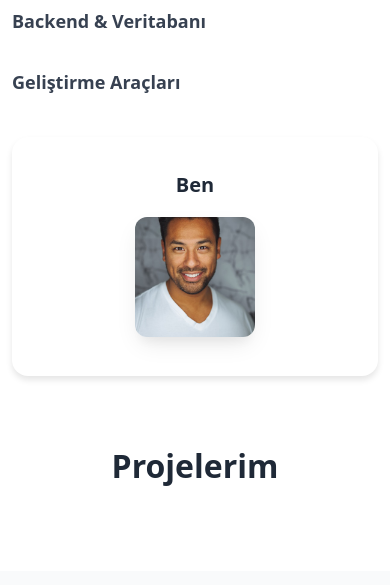
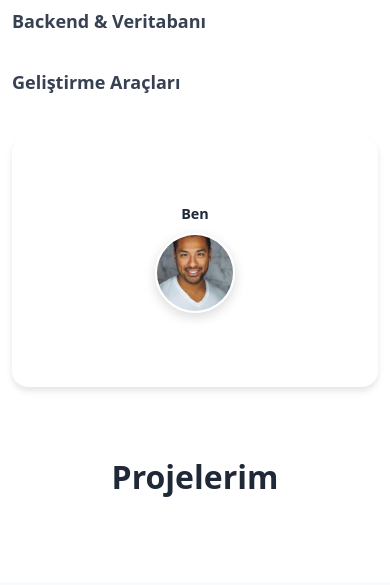
Before and after one commit to burak0aydin/Blog, a website: page index.html in a window 390 px wide. Shown: the part 1420-2005 px from the top of the page. Drawn offline with nearby package versions, Linux system fonts and the light colour scheme.

Commit message:
Make profile image much smaller and more aesthetic - circular design

```diff
--- a/styles.css
+++ b/styles.css
@@ -205,8 +205,12 @@ body {
 .about-visual {
     background-color: #ffffff;
     border-radius: 1rem;
-    padding: 2rem;
+    padding: 1.5rem;
     box-shadow: 0 4px 6px rgba(0, 0, 0, 0.1);
+    display: flex;
+    align-items: center;
+    justify-content: center;
+    min-height: 250px; /* Sabit minimum yükseklik */
 }
 
 .featured-content h4 {
@@ -1129,55 +1133,66 @@ body {
 .featured-image-container {
     position: relative;
     width: 100%;
-    max-width: 200px; /* Daha küçük boyut */
+    max-width: 120px; /* Çok daha küçük */
     margin: 0 auto;
 }
 
 .profile-image {
     width: 100%;
-    height: 200px; /* Sabit yükseklik */
-    border-radius: 1rem;
-    box-shadow: 0 10px 25px -5px rgba(0, 0, 0, 0.1), 0 10px 10px -5px rgba(0, 0, 0, 0.04);
+    height: 120px; /* Çok daha küçük sabit yükseklik */
+    border-radius: 50%; /* Tamamen yuvarlak */
+    box-shadow: 0 4px 12px rgba(0, 0, 0, 0.15);
     transition: transform 0.3s ease, box-shadow 0.3s ease;
     object-fit: cover;
     object-position: center;
+    border: 3px solid #ffffff;
 }
 
 .profile-image:hover {
-    transform: translateY(-5px);
-    box-shadow: 0 20px 35px -5px rgba(0, 0, 0, 0.15), 0 10px 15px -5px rgba(0, 0, 0, 0.06);
+    transform: scale(1.05);
+    box-shadow: 0 6px 20px rgba(0, 0, 0, 0.2);
 }
 
 /* Featured content güncellemesi */
 .featured-content {
     text-align: center;
+    padding: 1rem;
 }
 
 .featured-content h4 {
     color: #1f2937;
-    font-size: 1.25rem;
+    font-size: 1rem;
     font-weight: 600;
-    margin-bottom: 1rem;
+    margin-bottom: 0.75rem;
 }
 
 /* Responsive profil resmi */
 @media (max-width: 768px) {
     .featured-image-container {
-        max-width: 150px; /* Daha da küçük mobilde */
+        max-width: 100px;
     }
 
     .profile-image {
-        height: 150px;
-        border-radius: 0.75rem;
+        height: 100px;
+    }
+
+    .featured-content {
+        padding: 0.5rem;
+    }
+
+    .featured-content h4 {
+        font-size: 0.9rem;
+        margin-bottom: 0.5rem;
     }
 }
 
 @media (max-width: 480px) {
     .featured-image-container {
-        max-width: 120px; /* En küçük boyut */
+        max-width: 80px;
     }
 
     .profile-image {
-        height: 120px;
+        height: 80px;
+        border-width: 2px;
     }
 }
```
